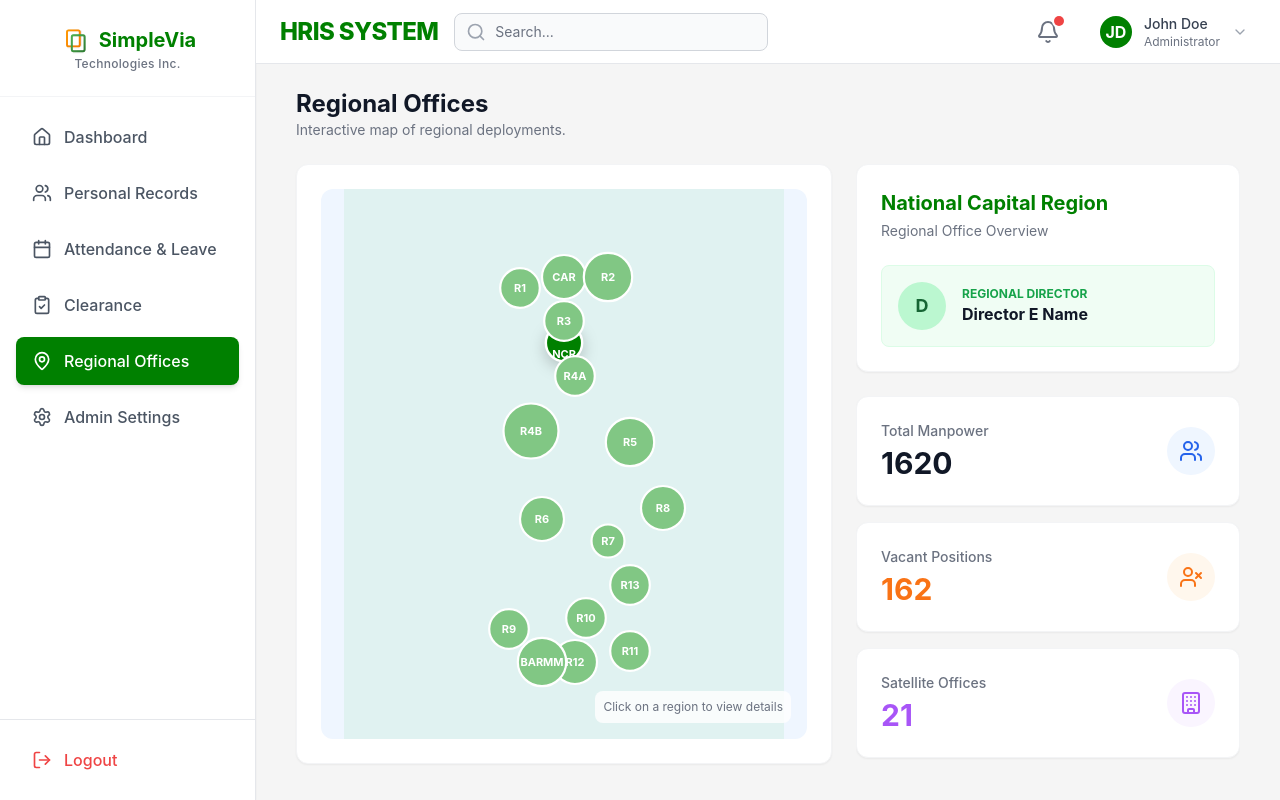
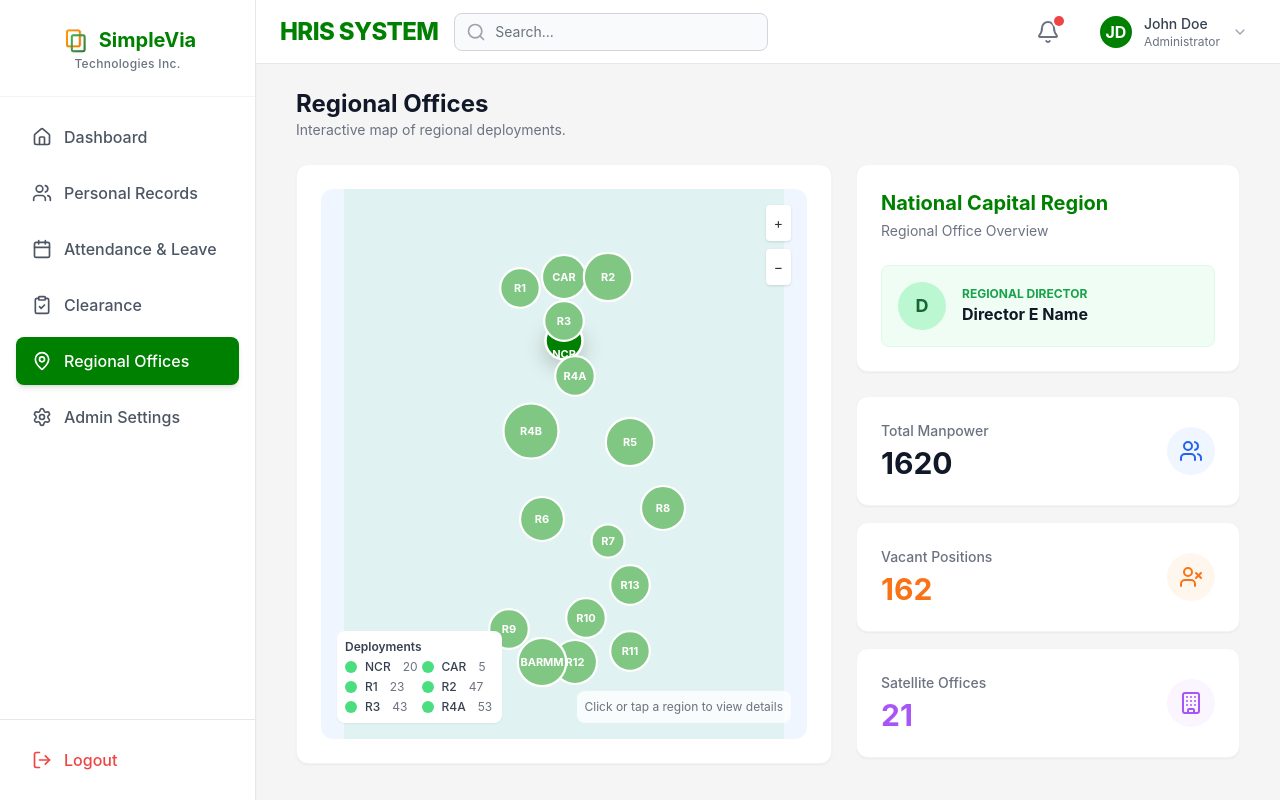
Before and after one commit to Lyndoncatan/SimpleVia-Frontend, a React (Vite) app: page /dashboard/regions in a window 1280 px wide. Built offline with nearby package versions, Linux system fonts and the light colour scheme.

Commit message:
feat: add mobile chart and interactive regional map

```diff
--- a/src/components/charts/TurnoverChart.tsx
+++ b/src/components/charts/TurnoverChart.tsx
@@ -28,8 +28,13 @@ export const options = {
     maintainAspectRatio: false,
     plugins: {
         legend: {
-            position: 'top' as const,
+            // switch to bottom on narrow screens for better space usage
+            position: (ctx: any) => (ctx?.chart?.width && ctx.chart.width < 480 ? 'bottom' : 'top'),
             align: 'end' as const,
+            labels: {
+                boxWidth: 12,
+                padding: 8,
+            }
         },
         title: {
             display: true,
@@ -38,7 +43,8 @@ export const options = {
             align: 'start' as const,
             color: '#333',
             font: {
-                size: 16,
+                // smaller font on narrow screens
+                size: (ctx: any) => (ctx?.chart?.width && ctx.chart.width < 400 ? 12 : 16),
                 weight: 'bold' as const,
             },
         },
@@ -80,5 +86,10 @@ export const data = {
 };
 
 export function TurnoverChart() {
-    return <div className="h-full w-full"><Line options={options} data={data} /></div>;
+    // responsive height: smaller on mobile, larger on desktop
+    return (
+        <div className="w-full h-48 sm:h-56 md:h-64 lg:h-72">
+            <Line options={options} data={data} />
+        </div>
+    );
 }
--- /dev/null
+++ b/src/components/charts/TurnoverChartMobile.tsx
@@ -0,0 +1,108 @@
+import {
+    Chart as ChartJS,
+    CategoryScale,
+    LinearScale,
+    PointElement,
+    LineElement,
+    Title,
+    Tooltip,
+    Legend,
+    Filler,
+} from 'chart.js';
+import { Line } from 'react-chartjs-2';
+
+ChartJS.register(
+    CategoryScale,
+    LinearScale,
+    PointElement,
+    LineElement,
+    Title,
+    Tooltip,
+    Legend,
+    Filler
+);
+
+const mobileOptions = {
+    responsive: true,
+    maintainAspectRatio: false,
+    plugins: {
+        legend: {
+            position: 'bottom' as const,
+            labels: {
+                boxWidth: 10,
+                padding: 6,
+                usePointStyle: true,
+            }
+        },
+        title: {
+            display: true,
+            text: 'Turnover (2024)',
+            position: 'top' as const,
+            align: 'start' as const,
+            color: '#222',
+            font: {
+                size: 12,
+                weight: '600' as const,
+            },
+        },
+        tooltip: {
+            mode: 'index',
+            intersect: false,
+            bodyFont: { size: 12 },
+        }
+    },
+    scales: {
+        y: {
+            beginAtZero: true,
+            max: 100,
+            ticks: {
+                stepSize: 20,
+                callback: function (value: any) {
+                    return value + '%';
+                }
+            },
+            grid: { color: '#f7f7f7' }
+        },
+        x: {
+            grid: { display: false },
+            ticks: {
+                maxRotation: 0,
+                minRotation: 0,
+                callback: function (val: any, index: number) {
+                    // show only short month names
+                    const short = ['Jan','Feb','Mar','Apr','May','Jun','Jul','Aug','Sep','Oct','Nov','Dec'];
+                    return short[index] || '';
+                }
+            }
+        }
+    },
+    elements: {
+        point: { radius: 2 },
+        line: { tension: 0.35, borderWidth: 2 }
+    }
+};
+
+const labelsShort = ['Jan','Feb','Mar','Apr','May','Jun','Jul','Aug','Sep','Oct','Nov','Dec'];
+
+const dataMobile = {
+    labels: labelsShort,
+    datasets: [
+        {
+            fill: true,
+            label: 'Turnover %',
+            data: [12, 19, 15, 25, 22, 30, 28, 35, 20, 25, 18, 22],
+            borderColor: '#FF9800',
+            backgroundColor: 'rgba(255, 152, 0, 0.12)',
+            pointHoverRadius: 4,
+            pointHitRadius: 8,
+        },
+    ],
+};
+
+export default function TurnoverChartMobile() {
+    return (
+        <div className="w-full h-40 sm:h-44">
+            <Line options={mobileOptions} data={dataMobile} />
+        </div>
+    );
+}
--- a/src/components/regions/MapComponent.tsx
+++ b/src/components/regions/MapComponent.tsx
@@ -1,4 +1,5 @@
 import type { FC } from 'react';
+import { useState, useRef } from 'react';
 
 interface MapComponentProps {
     onRegionSelect: (regionId: string) => void;
@@ -6,6 +7,10 @@ interface MapComponentProps {
 }
 
 const MapComponent: FC<MapComponentProps> = ({ onRegionSelect, selectedRegion }) => {
+    const [scale, setScale] = useState(1);
+    const [hovered, setHovered] = useState<string | null>(null);
+    const [tooltip, setTooltip] = useState<{ x: number; y: number; text: string } | null>(null);
+    const svgRef = useRef<SVGSVGElement | null>(null);
     // Simplified SVG Map representation of Philippines Regions
     // Using circles/paths as placeholders for actual map shapes
     const regions = [
@@ -28,9 +33,29 @@ const MapComponent: FC<MapComponentProps> = ({ onRegionSelect, selectedRegion })
         { id: 'BARMM', cx: 180, cy: 430, r: 22, name: 'BARMM' },
     ];
 
+    // Mock deployments by region (for legend/tooltip)
+    const deployments: Record<string, number> = regions.reduce((acc, r) => {
+        acc[r.id] = Math.floor((r.r + r.cx + r.cy) % 50) + 5;
+        return acc;
+    }, {} as Record<string, number>);
+
+    const zoomIn = () => setScale((s) => Math.min(2.5, +(s + 0.25).toFixed(2)));
+    const zoomOut = () => setScale((s) => Math.max(0.6, +(s - 0.25).toFixed(2)));
+
+    const showTooltip = (e: React.MouseEvent | React.TouchEvent, region: typeof regions[0]) => {
+        const bounds = svgRef.current?.getBoundingClientRect();
+        const clientX = 'touches' in e ? e.touches[0].clientX : (e as React.MouseEvent).clientX;
+        const clientY = 'touches' in e ? e.touches[0].clientY : (e as React.MouseEvent).clientY;
+        if (!bounds) return;
+        setTooltip({ x: clientX - bounds.left, y: clientY - bounds.top, text: `${region.name}: ${deployments[region.id]} deployments` });
+    };
+
+    const hideTooltip = () => setTooltip(null);
+
     return (
         <div className="w-full h-full flex items-center justify-center bg-blue-50 rounded-xl overflow-hidden relative">
-            <svg viewBox="0 0 400 500" className="h-full w-full max-h-[600px]">
+            <svg ref={svgRef} viewBox="0 0 400 500" className="h-full w-full max-h-[600px]">
+                <g transform={`scale(${scale})`}>
                 {/* Background / Sea */}
                 <rect width="400" height="500" fill="#E0F2F1" />
 
@@ -39,20 +64,25 @@ const MapComponent: FC<MapComponentProps> = ({ onRegionSelect, selectedRegion })
                     <g
                         key={region.id}
                         onClick={() => onRegionSelect(region.id)}
+                        onMouseEnter={(e) => { setHovered(region.id); showTooltip(e, region); }}
+                        onMouseMove={(e) => showTooltip(e, region)}
+                        onMouseLeave={() => { setHovered(null); hideTooltip(); }}
+                        onTouchStart={(e) => { setHovered(region.id); showTooltip(e, region); }}
+                        onTouchEnd={() => hideTooltip()}
                         className="cursor-pointer transition-all duration-300 hover:opacity-80"
                     >
                         <circle
                             cx={region.cx}
                             cy={region.cy}
                             r={region.r}
-                            fill={selectedRegion === region.id ? '#008000' : '#81C784'}
+                            fill={selectedRegion === region.id ? '#008000' : hovered === region.id ? '#66BB6A' : '#81C784'}
                             stroke="#fff"
                             strokeWidth="2"
                             className="transition-all duration-300"
                             style={{
-                                filter: selectedRegion === region.id ? 'drop-shadow(0px 4px 6px rgba(0,0,0,0.2))' : 'none',
+                                filter: selectedRegion === region.id ? 'drop-shadow(0px 6px 8px rgba(0,0,0,0.2))' : 'none',
                                 transformOrigin: 'center',
-                                transform: selectedRegion === region.id ? 'scale(1.1)' : 'scale(1)',
+                                transform: selectedRegion === region.id ? 'scale(1.12)' : 'scale(1)',
                             }}
                         />
                         <text
@@ -67,10 +97,41 @@ const MapComponent: FC<MapComponentProps> = ({ onRegionSelect, selectedRegion })
                         </text>
                     </g>
                 ))}
+                </g>
             </svg>
 
+            {/* Zoom controls */}
+            <div className="absolute top-4 right-4 flex flex-col gap-2">
+                <button onClick={zoomIn} className="bg-white p-2 rounded shadow text-sm">+</button>
+                <button onClick={zoomOut} className="bg-white p-2 rounded shadow text-sm">−</button>
+            </div>
+
+            {/* Tooltip */}
+            {tooltip && (
+                <div
+                    style={{ left: tooltip.x + 8, top: tooltip.y + 8 }}
+                    className="absolute pointer-events-none bg-white/95 p-2 rounded shadow text-xs text-gray-800"
+                >
+                    {tooltip.text}
+                </div>
+            )}
+
             <div className="absolute bottom-4 right-4 bg-white/80 p-2 rounded-lg text-xs text-gray-500">
-                Click on a region to view details
+                Click or tap a region to view details
+            </div>
+
+            {/* Small legend */}
+            <div className="absolute bottom-4 left-4 bg-white p-2 rounded-lg text-xs text-gray-700 shadow-sm">
+                <div className="font-semibold">Deployments</div>
+                <div className="grid grid-cols-2 gap-1 mt-1">
+                    {Object.entries(deployments).slice(0,6).map(([id, num]) => (
+                        <div key={id} className="flex items-center gap-2">
+                            <span className="h-3 w-3 bg-green-400 rounded-full inline-block"></span>
+                            <span className="font-medium">{id}</span>
+                            <span className="ml-1 text-gray-500">{num}</span>
+                        </div>
+                    ))}
+                </div>
             </div>
         </div>
     );
```
